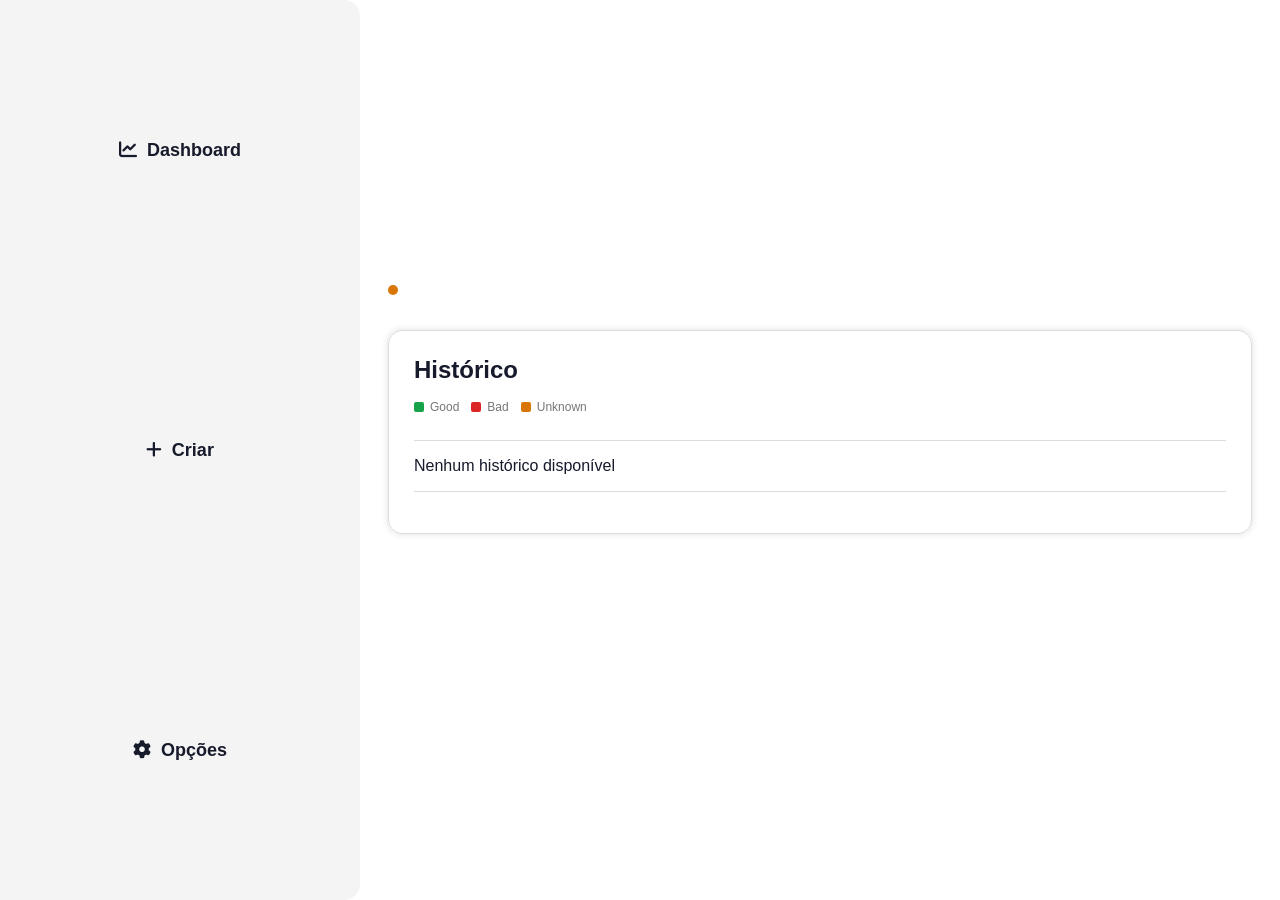
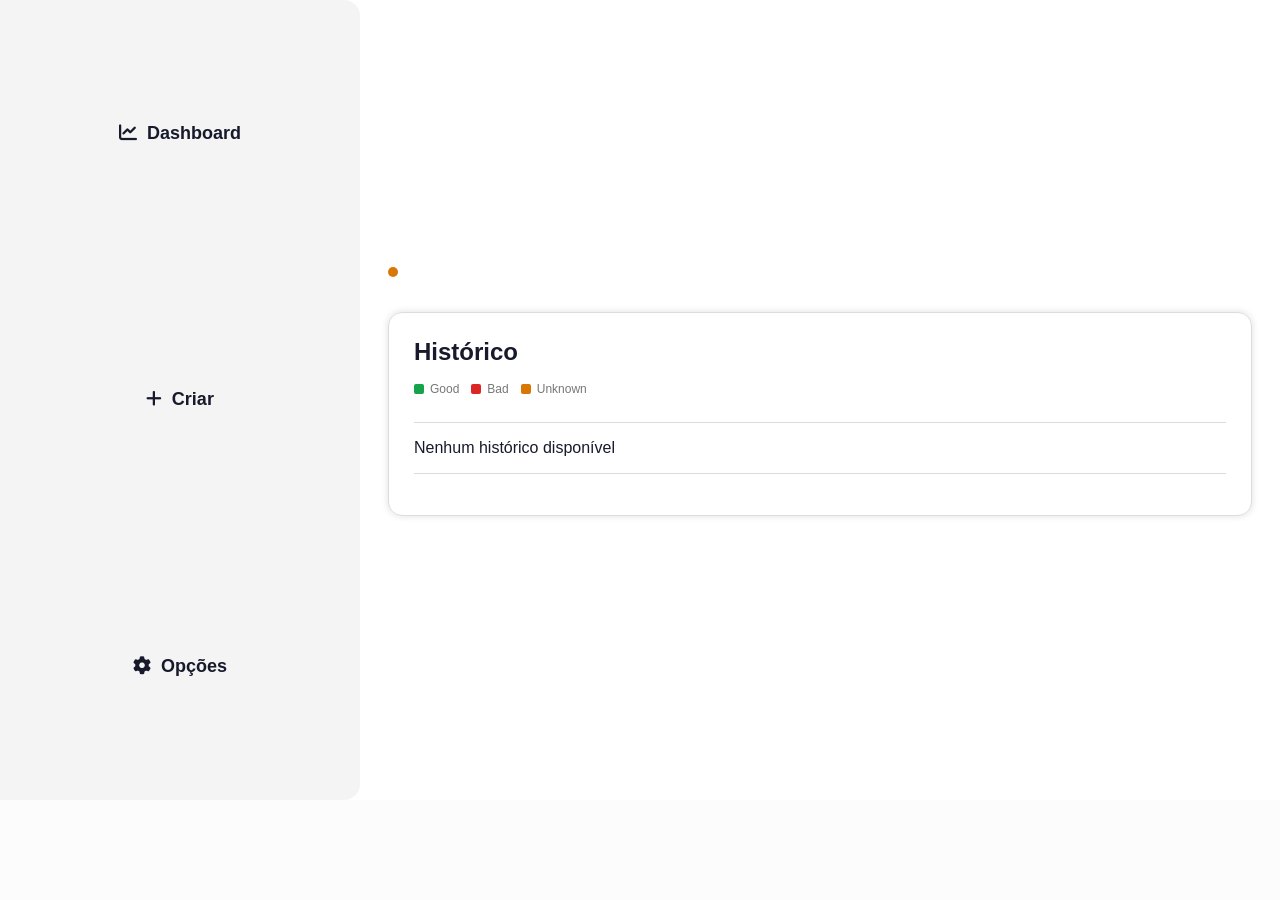
Before and after one commit to 0arKes/APIGuard, a Django app: template monitoring/templates/monitoring/detail_api.html in a window 1280 px wide. After the commit the page ends 676 px from the top, so only its background shows below. Run offline with Django 5.2, Linux system fonts and the light colour scheme; the template is opened without the code that fills it, so the values that code supplies are empty; some libraries are stand-ins or nearby versions.

Commit message:
style: Estilo desktop na view de detalhes
Criando estilo estilo desktop para a view de histórico

```diff
--- a/monitoring/static/monitoring/styles/detail_api.css
+++ b/monitoring/static/monitoring/styles/detail_api.css
@@ -174,6 +174,8 @@
     margin-top: 16px;
     margin-bottom: 10px;
 
+    padding-top: 15px;
+
     display: flex;
     flex-flow: row wrap;
     justify-content: space-between;
@@ -201,3 +203,32 @@
 .sub-title-history{
     color: #777;
 }
+
+
+
+@media (min-width: 1200px) {
+
+    main {
+        grid-area: 2 / 2 / -1 / -1;
+        display: flex;
+        justify-content: center;
+        align-items: flex-start;
+    }
+
+    .api-status {
+        width: 100%;
+        max-width: 1100px;
+        height: auto;
+
+        justify-content: center;
+    }
+
+    .api-header {
+        width: 100%;
+    }
+
+    .api-content {
+        width: 100%;
+    }
+
+}
```
